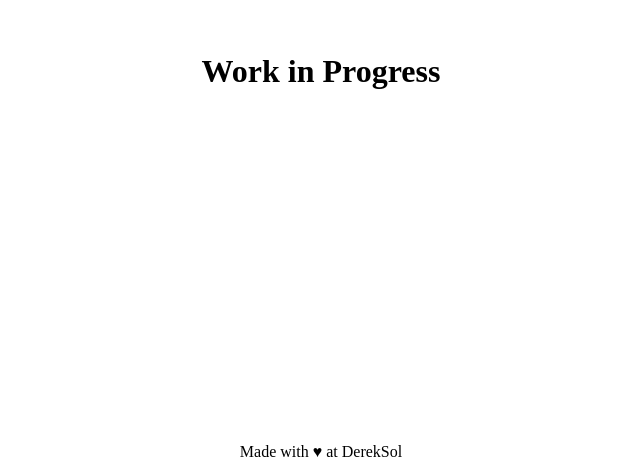
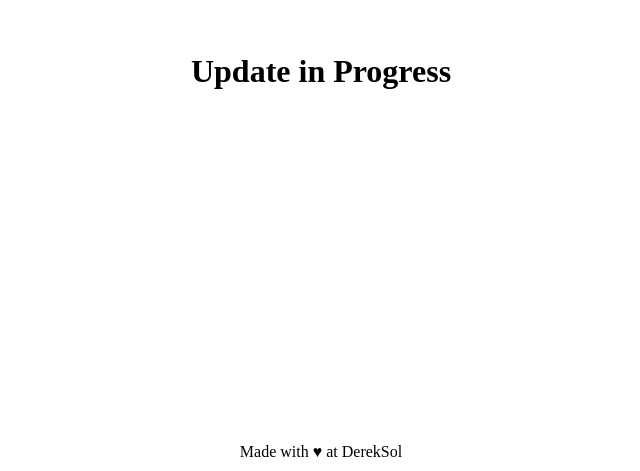
Before and after one commit to MuhammadUmerGondal/DerekSol, a plain HTML site: page index.html in a window 1280 px wide. Shown: the part 329-800 px from the top of the page, without its empty margins (319-959 px from the left). Drawn offline with Linux system fonts and the light colour scheme.

Commit message:
Updating Heading Message on Construction Page

```diff
--- a/index.html
+++ b/index.html
@@ -30,7 +30,7 @@
     </style>
 </head>
 <body>
-    <h1>Work in Progress</h1>
+    <h1>Update in Progress</h1>
     <footer>
         Made with ♥ at DerekSol
     </footer>
```
